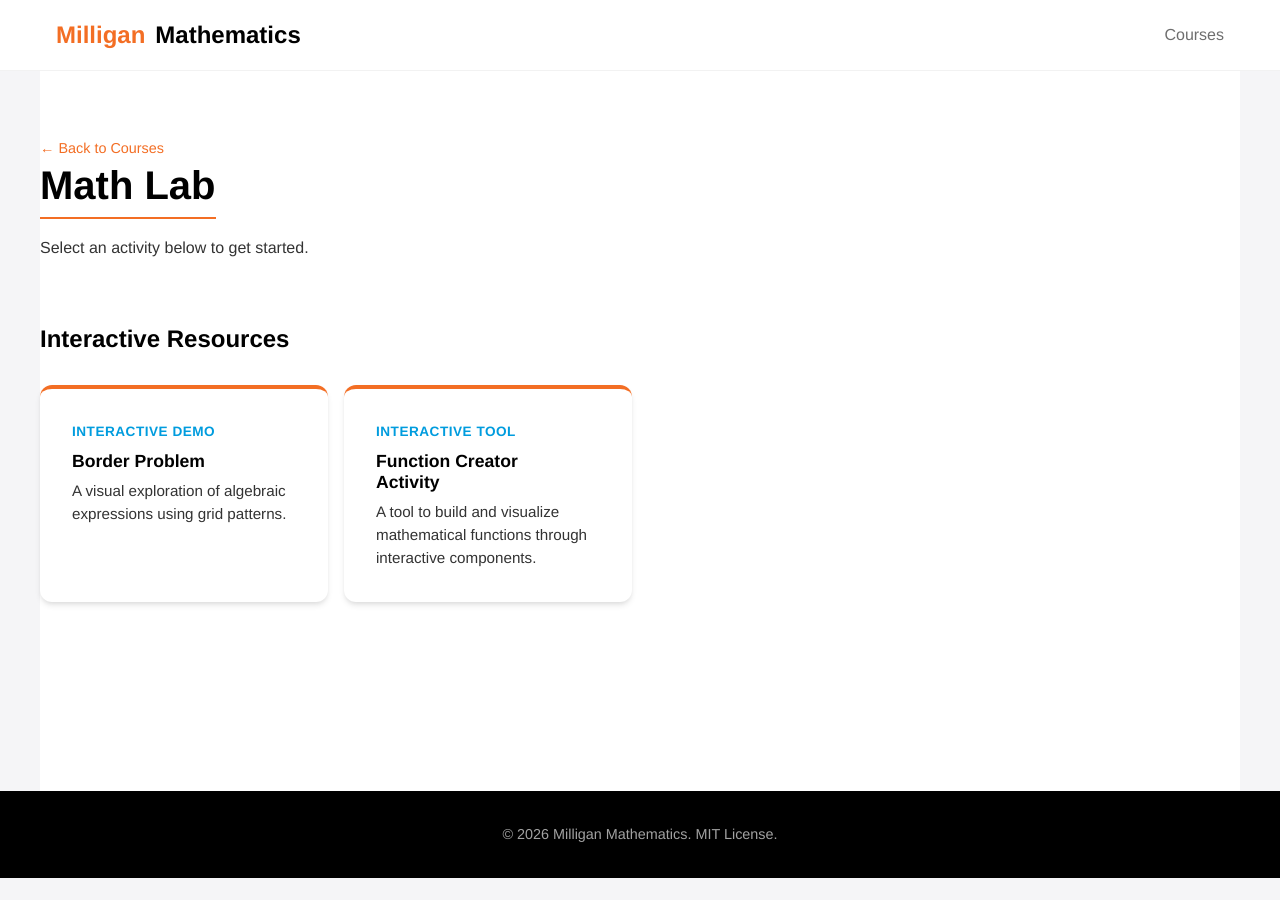
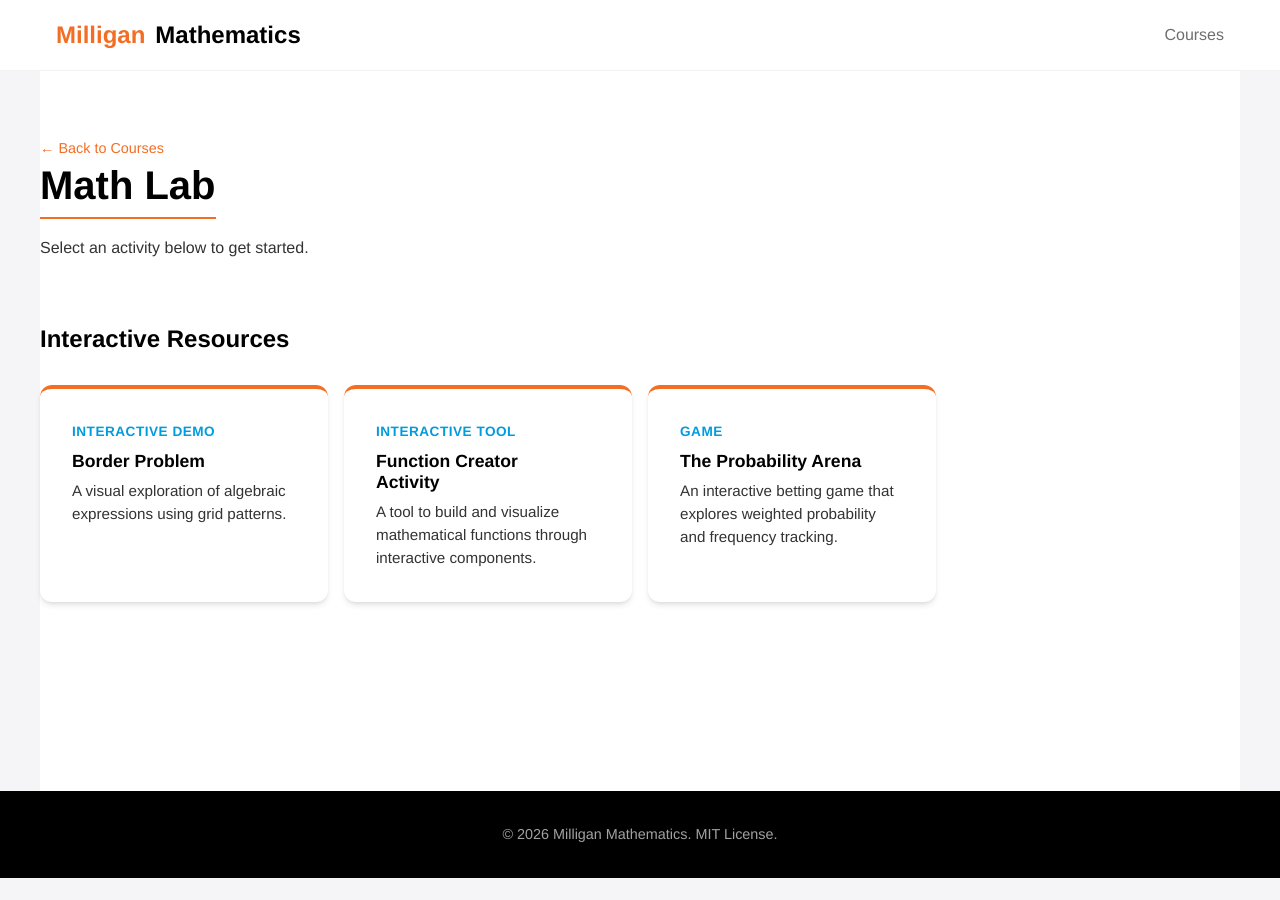
Before and after one commit to milligan-mathematics/courses, a Jekyll site: the page built from 090-111-171 Math Lab/index.md, in a window 1280 px wide. Built offline with Jekyll 4.4.1, drawn with Linux system fonts in a browser that asks for light colours.

Commit message:
Add The Probability Arena to course index

```diff
--- a/090-111-171 Math Lab/index.md
+++ b/090-111-171 Math Lab/index.md
@@ -12,6 +12,10 @@ activities:
     url: "Function Creator Activity.html"
     type: "Interactive Tool"
     description: "A tool to build and visualize mathematical functions through interactive components."
+  - title: "The Probability Arena"
+    url: "probability-arena.html"
+    type: "Game"
+    description: "An interactive betting game that explores weighted probability and frequency tracking."
 ---
 
 # Math Lab
```
